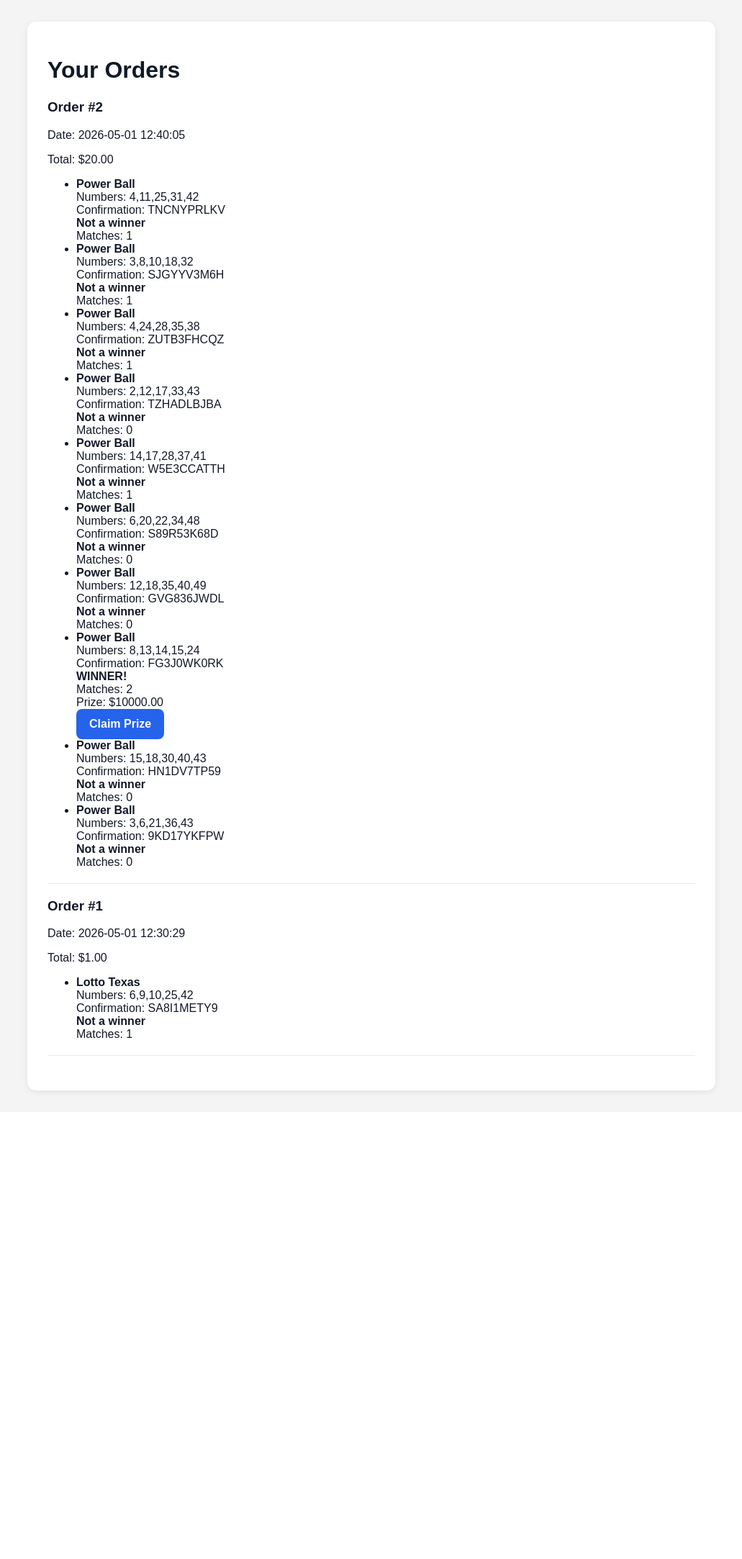
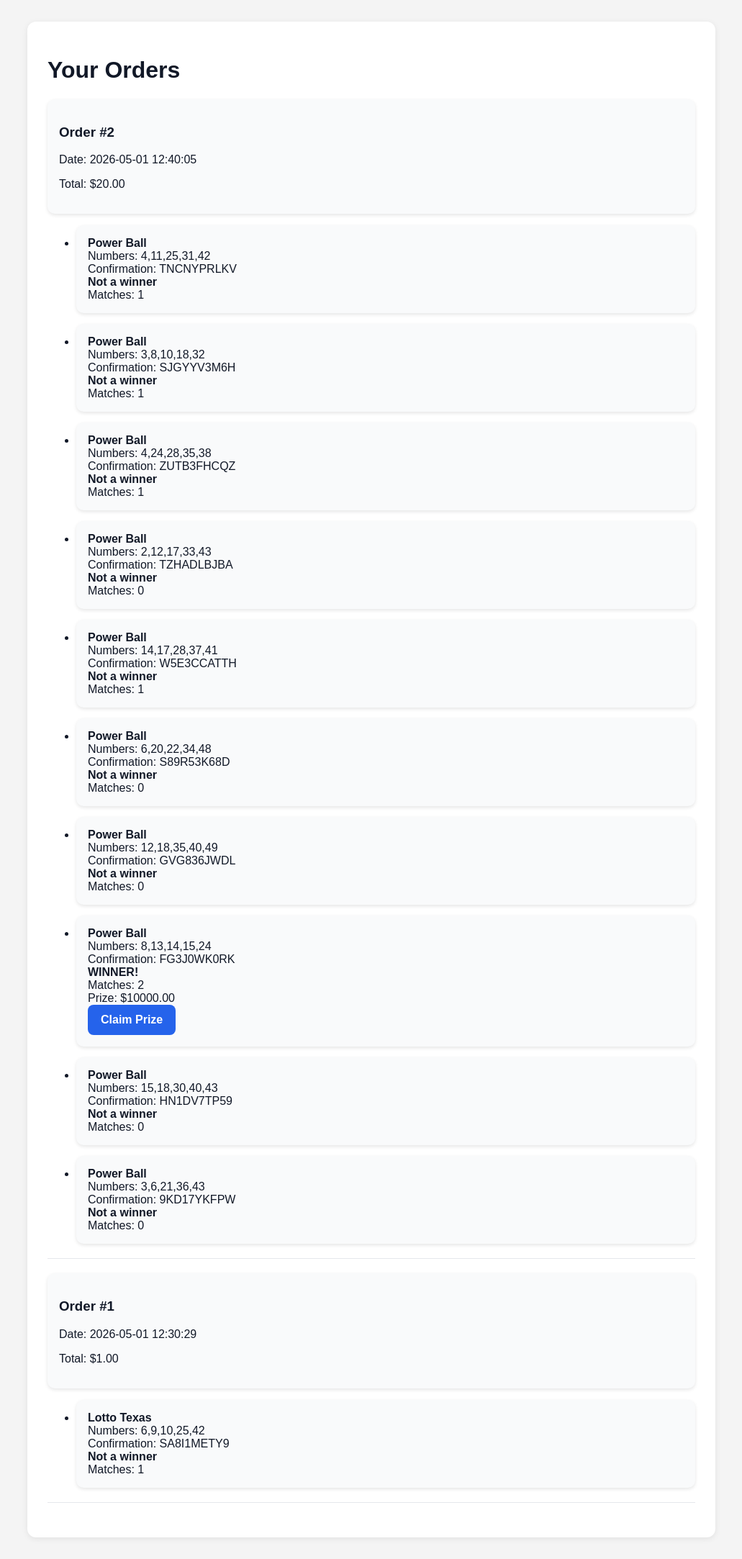
Before and after one commit to Masaki0211/Lottery-Purchase-System, a Flask app: page /orders in a window 1280 px wide. Shown: the part 46-2212 px from the top of the page at 72% size, without its empty margins (124-1155 px from the left). Before the commit the page ends 1569 px from the top, so only its background shows below. Run offline with Flask 3, Linux system fonts and the light colour scheme; a user stored in the database is signed in; data comes from the database, SQL or seed files in the repository.

Commit message:
Update orders.html

```diff
--- a/lottery-purchase-system-final/templates/orders.html
+++ b/lottery-purchase-system-final/templates/orders.html
@@ -10,7 +10,7 @@
 {% endif %}
 
 {% for order in orders %}
-    <div>
+    <div class="card">
         <h3>Order #{{ order.id }}</h3>
         <p>Date: {{ order.order_date }}</p>
         <p>Total: ${{ "%.2f"|format(order.total_amount) }}</p>
@@ -19,7 +19,7 @@
     <ul>
     {% for ticket in tickets %}
         {% if ticket.order_id == order.id %}
-            <li>
+            <li class="card">
                 <strong>{{ ticket.game_name }}</strong><br>
                 Numbers: {{ ticket.selected_numbers }}<br>
                 Confirmation: {{ ticket.confirmation_number }}<br>
```
